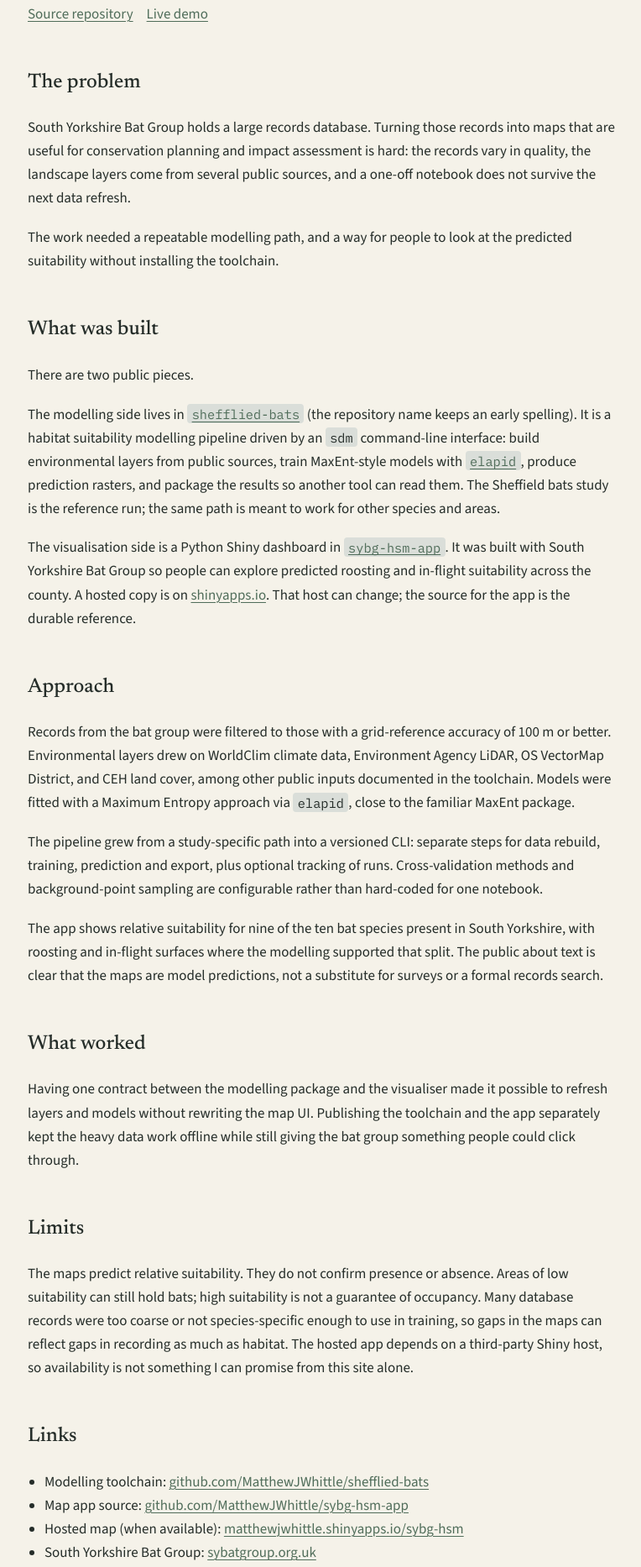
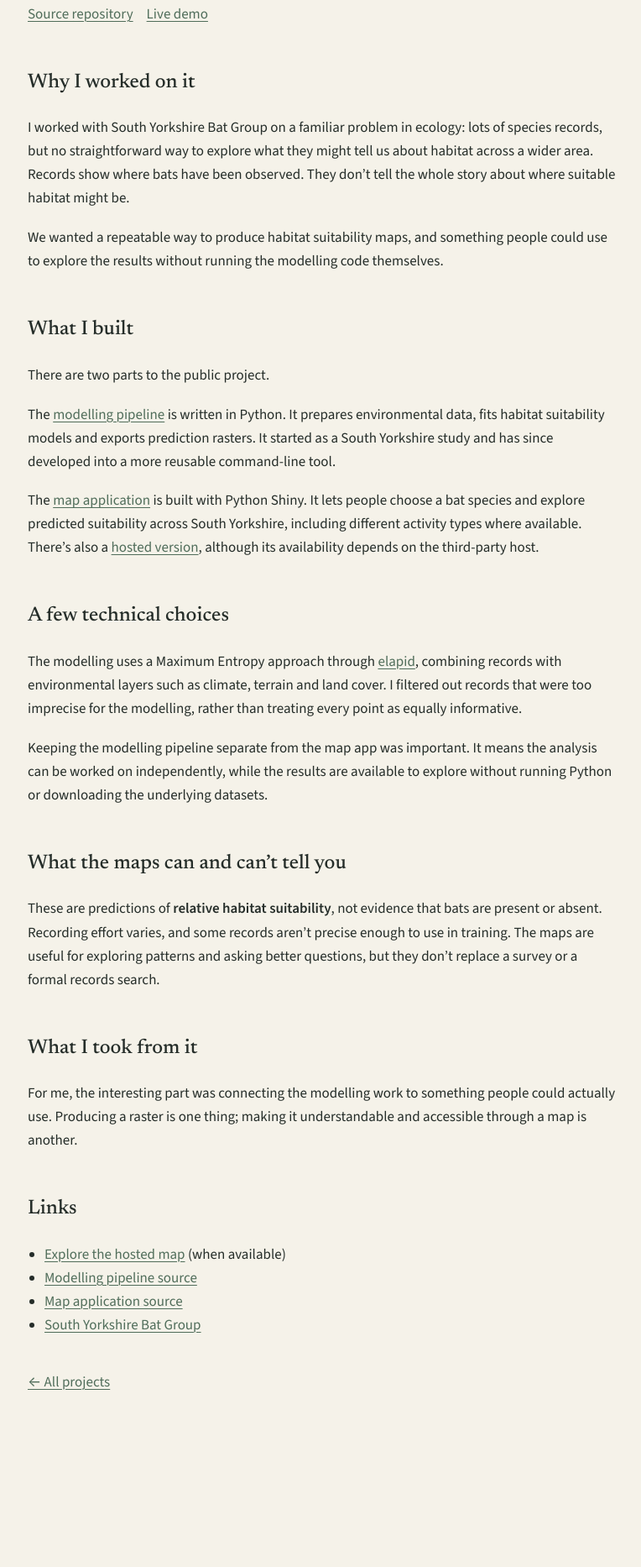
Before and after one commit to MatthewJWhittle/MatthewJWhittle.github.io, an Astro site: page /work/sheffield-bats/ in a window 1280 px wide. Shown: the part 280-2146 px from the top of the page at 84% size, without its empty margins (57-821 px from the left). After the commit the page ends 2053 px from the top, so only its background shows below. Built offline with nearby package versions, Linux system fonts and the light colour scheme; Astro itself is replaced by a stand-in of ours.

Commit message:
Edit portfolio copy for natural voice and clearer project stories

```diff
--- a/src/content/work/sheffield-bats.md
+++ b/src/content/work/sheffield-bats.md
@@ -10,39 +10,37 @@ repositoryUrl: https://github.com/MatthewJWhittle/shefflied-bats
 demoUrl: https://matthewjwhittle.shinyapps.io/sybg-hsm/
 ---
 
-## The problem
+## Why I worked on it
 
-South Yorkshire Bat Group holds a large records database. Turning those records into maps that are useful for conservation planning and impact assessment is hard: the records vary in quality, the landscape layers come from several public sources, and a one-off notebook does not survive the next data refresh.
+I worked with South Yorkshire Bat Group on a familiar problem in ecology: lots of species records, but no straightforward way to explore what they might tell us about habitat across a wider area. Records show where bats have been observed. They don't tell the whole story about where suitable habitat might be.
 
-The work needed a repeatable modelling path, and a way for people to look at the predicted suitability without installing the toolchain.
+We wanted a repeatable way to produce habitat suitability maps, and something people could use to explore the results without running the modelling code themselves.
 
-## What was built
+## What I built
 
-There are two public pieces.
+There are two parts to the public project.
 
-The modelling side lives in [`shefflied-bats`](https://github.com/MatthewJWhittle/shefflied-bats) (the repository name keeps an early spelling). It is a habitat suitability modelling pipeline driven by an `sdm` command-line interface: build environmental layers from public sources, train MaxEnt-style models with [`elapid`](https://earth-chris.github.io/elapid/), produce prediction rasters, and package the results so another tool can read them. The Sheffield bats study is the reference run; the same path is meant to work for other species and areas.
+The [modelling pipeline](https://github.com/MatthewJWhittle/shefflied-bats) is written in Python. It prepares environmental data, fits habitat suitability models and exports prediction rasters. It started as a South Yorkshire study and has since developed into a more reusable command-line tool.
 
-The visualisation side is a Python Shiny dashboard in [`sybg-hsm-app`](https://github.com/MatthewJWhittle/sybg-hsm-app). It was built with South Yorkshire Bat Group so people can explore predicted roosting and in-flight suitability across the county. A hosted copy is on [shinyapps.io](https://matthewjwhittle.shinyapps.io/sybg-hsm/). That host can change; the source for the app is the durable reference.
+The [map application](https://github.com/MatthewJWhittle/sybg-hsm-app) is built with Python Shiny. It lets people choose a bat species and explore predicted suitability across South Yorkshire, including different activity types where available. There's also a [hosted version](https://matthewjwhittle.shinyapps.io/sybg-hsm/), although its availability depends on the third-party host.
 
-## Approach
+## A few technical choices
 
-Records from the bat group were filtered to those with a grid-reference accuracy of 100 m or better. Environmental layers drew on WorldClim climate data, Environment Agency LiDAR, OS VectorMap District, and CEH land cover, among other public inputs documented in the toolchain. Models were fitted with a Maximum Entropy approach via `elapid`, close to the familiar MaxEnt package.
+The modelling uses a Maximum Entropy approach through [elapid](https://earth-chris.github.io/elapid/), combining records with environmental layers such as climate, terrain and land cover. I filtered out records that were too imprecise for the modelling, rather than treating every point as equally informative.
 
-The pipeline grew from a study-specific path into a versioned CLI: separate steps for data rebuild, training, prediction and export, plus optional tracking of runs. Cross-validation methods and background-point sampling are configurable rather than hard-coded for one notebook.
+Keeping the modelling pipeline separate from the map app was important. It means the analysis can be worked on independently, while the results are available to explore without running Python or downloading the underlying datasets.
 
-The app shows relative suitability for nine of the ten bat species present in South Yorkshire, with roosting and in-flight surfaces where the modelling supported that split. The public about text is clear that the maps are model predictions, not a substitute for surveys or a formal records search.
+## What the maps can and can't tell you
 
-## What worked
+These are predictions of **relative habitat suitability**, not evidence that bats are present or absent. Recording effort varies, and some records aren't precise enough to use in training. The maps are useful for exploring patterns and asking better questions, but they don't replace a survey or a formal records search.
 
-Having one contract between the modelling package and the visualiser made it possible to refresh layers and models without rewriting the map UI. Publishing the toolchain and the app separately kept the heavy data work offline while still giving the bat group something people could click through.
+## What I took from it
 
-## Limits
-
-The maps predict relative suitability. They do not confirm presence or absence. Areas of low suitability can still hold bats; high suitability is not a guarantee of occupancy. Many database records were too coarse or not species-specific enough to use in training, so gaps in the maps can reflect gaps in recording as much as habitat. The hosted app depends on a third-party Shiny host, so availability is not something I can promise from this site alone.
+For me, the interesting part was connecting the modelling work to something people could actually use. Producing a raster is one thing; making it understandable and accessible through a map is another.
 
 ## Links
 
-- Modelling toolchain: [github.com/MatthewJWhittle/shefflied-bats](https://github.com/MatthewJWhittle/shefflied-bats)
-- Map app source: [github.com/MatthewJWhittle/sybg-hsm-app](https://github.com/MatthewJWhittle/sybg-hsm-app)
-- Hosted map (when available): [matthewjwhittle.shinyapps.io/sybg-hsm](https://matthewjwhittle.shinyapps.io/sybg-hsm/)
-- South Yorkshire Bat Group: [sybatgroup.org.uk](https://www.sybatgroup.org.uk/)
+- [Explore the hosted map](https://matthewjwhittle.shinyapps.io/sybg-hsm/) (when available)
+- [Modelling pipeline source](https://github.com/MatthewJWhittle/shefflied-bats)
+- [Map application source](https://github.com/MatthewJWhittle/sybg-hsm-app)
+- [South Yorkshire Bat Group](https://www.sybatgroup.org.uk/)
--- a/src/data/site.ts
+++ b/src/data/site.ts
@@ -10,7 +10,7 @@ export const site = {
   location: 'West Yorkshire, UK',
   headline: 'I like building things.',
   about:
-    "I'm based in West Yorkshire and started my career as an ecologist. These days I work across data, software and machine learning, and I lead SLR's Data Warehouse & Analytics function on an interim basis. I enjoy figuring out how things work and building things that solve interesting problems. This is where I share some of that work and what I learn along the way.",
+    "I started out as an ecologist and gradually found myself writing more code. These days I work across data, software and machine learning, and lead an analytics team at SLR. I still enjoy getting into the technical detail. I'm based in West Yorkshire, and this is where I share projects I've built and things I've learnt along the way.",
   /**
    * Full role chronology from Notion Master CV (career chronology).
    * startLabel = when the role began (no end dates in the UI).
@@ -23,9 +23,9 @@ export const site = {
       startLabel: 'Jan 2026',
       startYear: 2026,
       summary:
-        'Lead the internal data warehouse and analytics function; still hands-on with engineering and reporting.',
+        "Lead SLR's internal data and analytics team, covering engineering, reporting and governance.",
       detail:
-        "I lead SLR's internal data warehouse and analytics function on an interim basis. That covers engineering, reporting and governance across finance, operations and growth. I am still hands-on with the data engineering, report development and architecture.",
+        "I lead a team working across data engineering, BI and analytics. A lot of my role is deciding what to build, setting technical direction and helping the team deliver reliable data and reporting across the business. I still get involved in the architecture and implementation.",
     },
     {
       org: 'SLR Consulting',
@@ -33,9 +33,9 @@ export const site = {
       startLabel: 'Sep 2023',
       startYear: 2023,
       summary:
-        'Led geospatial data science for Europe, including habitat mapping and camera-trap machine learning.',
+        "Led geospatial data science in Europe, including habitat mapping and camera-trap machine learning.",
       detail:
-        "I led data science for SLR's geospatial work in Europe. I built machine learning for habitat mapping and camera-trap review, and I coached the GIS developers beside me into version control, testing and deployment.",
+        "I led geospatial data science work in Europe, including machine learning for habitat mapping and camera-trap review. I also helped the GIS development team adopt version control, testing and more reliable ways of releasing software.",
     },
     {
       org: 'Jacobs',
@@ -43,9 +43,9 @@ export const site = {
       startLabel: 'Jul 2022',
       startYear: 2022,
       summary:
-        'Data science on ecology and infrastructure projects; grew the coding community across Jacobs.',
+        "Built data science tools for ecology and infrastructure projects, and helped grow a coding community.",
       detail:
-        'I worked as a data scientist on ecology and infrastructure projects, building the models and the software around them. I also grew the coding community I had started the year before, and took it out to the wider Jacobs organisation.',
+        "I worked on models and software for ecology and infrastructure projects. Alongside the project work, I helped grow a coding community that had started within ecology into the wider Jacobs organisation.",
     },
     {
       org: 'Jacobs',
@@ -53,9 +53,9 @@ export const site = {
       startLabel: 'Sep 2021',
       startYear: 2021,
       summary:
-        'Project ecology plus data pipelines for bat habitat modelling and Biodiversity Net Gain tools.',
+        "Deputy habitats lead on a large water infrastructure programme, with R and Python survey tools.",
       detail:
-        'I was still a project ecologist, and the data work was becoming mine. I designed the surveys and data pipelines for bat habitat modelling on a large water pipeline, led a Biodiversity Net Gain tools project, and started the coding community.',
+        "I was deputy habitats lead on Anglian Water's Strategic Pipeline Alliance, helping coordinate habitat specialists across a programme of about 500 km. I also wrote R and Python tools for survey records and Biodiversity Net Gain calculations.",
     },
     {
       org: 'Jacobs',
@@ -73,25 +73,25 @@ export const site = {
       startLabel: 'Aug 2017',
       startYear: 2017,
       summary:
-        'Protected-species surveys and assessment on roads, rail and utilities; early analysis tooling.',
+        "Ecological surveys and assessments for roads, rail and utilities, with growing involvement in data analysis.",
       detail:
-        'I surveyed and assessed roads, rail and utilities, and took on more of the analysis as I went. On HS2 I deputised for ecology and analysed the bat data, and I started writing tools to check and report it.',
+        "I worked on field surveys and environmental assessments. On HS2, I helped with ecology coordination and bat data analysis, and began writing tools to check and report survey data.",
     },
     {
       org: 'Jacobs',
       role: 'Seasonal Ecologist',
       startLabel: 'Apr 2017',
       startYear: 2017,
-      summary: 'Protected-species survey season; led into the graduate role.',
-      detail: 'I spent the summer on protected-species surveys. That work led to the graduate role.',
+      summary: "A season of protected-species surveys at Jacobs.",
+      detail: "This seasonal role followed my first ecology job and led into the graduate position at Jacobs later that year.",
     },
     {
       org: 'Total Ecology',
       role: 'Assistant Ecologist',
       startLabel: 'May 2016',
       startYear: 2016,
-      summary: 'First ecology job: field surveys and protected-species work.',
-      detail: 'My first ecology job. I did field surveys and protected-species work.',
+      summary: "My first job in ecology, at Total Ecology.",
+      detail: "I worked on field surveys and protected-species assessments.",
     },
   ],
 } as const;
--- a/src/pages/index.astro
+++ b/src/pages/index.astro
@@ -54,7 +54,7 @@ const showAllWork = allWork.length > TEASER_CAP;
       <section id="projects" class="block" aria-labelledby="projects-heading">
         <h2 id="projects-heading" class="block__title">Projects</h2>
         <p class="block__lede">
-          Case studies and shorter notes on things I have built. More will land here over time.
+          Things I've built, worked on or learnt something from.
         </p>
         {
           workTeasers.length === 0 ? (
@@ -78,9 +78,6 @@ const showAllWork = allWork.length > TEASER_CAP;
 
       <section id="experience" class="block" aria-labelledby="experience-heading">
         <h2 id="experience-heading" class="block__title">Experience</h2>
-        <p class="block__lede">
-          A short career timeline. Open a role for a bit more detail.
-        </p>
         <ExperienceTimeline />
       </section>
 
```
Also changed, not shown: src/content/work/tilearray.md (+9 -21 lines).
